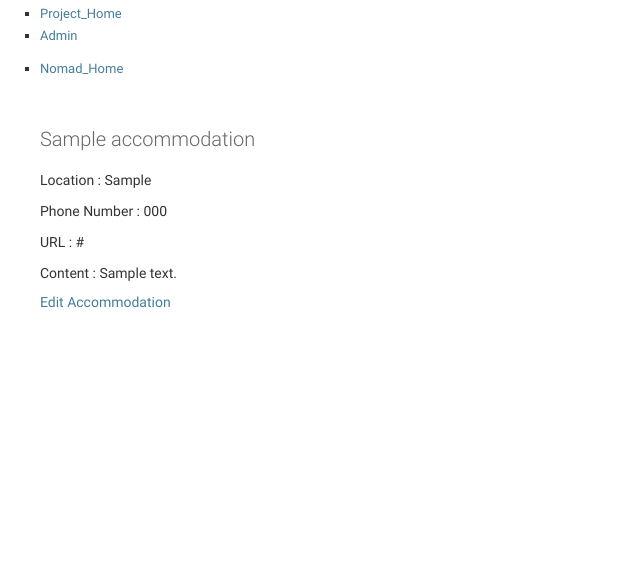
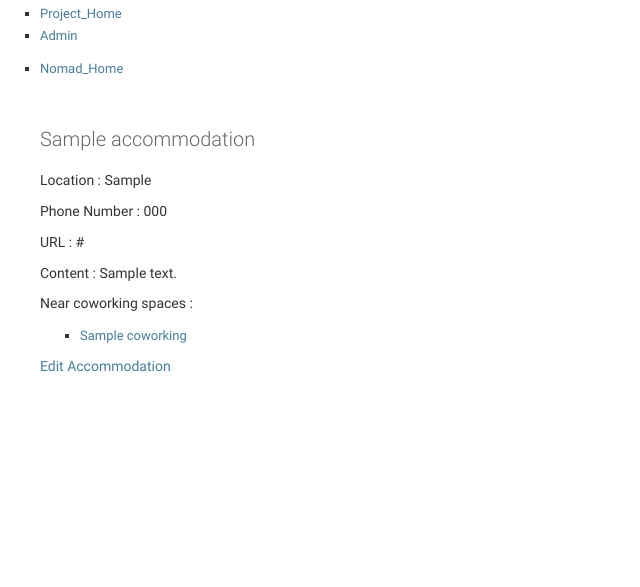
Before and after one commit to Koesob0508/ThereIsNoSpace, a Django app: page /nomad/accommodation/1/ in a window 1280 px wide. Shown: the top 587 px of the page, without its empty margins (0-640 px from the left). Run offline with Django 3.2, Linux system fonts and the light colour scheme; tables that the repository leaves empty hold one stand-in row (values such as "Sample post").

Commit message:
주변 공유 오피스 표시

```diff
--- a/app_nomad/templates/app_nomad/accommodation_detail.html
+++ b/app_nomad/templates/app_nomad/accommodation_detail.html
@@ -6,5 +6,11 @@
 <p>Phone Number : {{ object.phone_number }}</p>
 <p>URL : {{ object.url }}</p>
 <p>Content : {{ object.content }}</p>
+<p>Near coworking spaces : </p>
+<ul>
+    {% for coworking in object.near_coworking_spaces.all %}
+        <li><a href="{% url 'nomad:coworking_detail' pk=coworking.pk %}">{{ coworking.name }}</a></li>
+    {% endfor %}
+</ul>
 <a class="btn btn-default" href="{% url 'nomad:accommodation_edit' pk=accommodation.pk %}"><span class="glyphicon glyphicon-pencil">Edit Accommodation</span></a>
 {% endblock content %}
```
